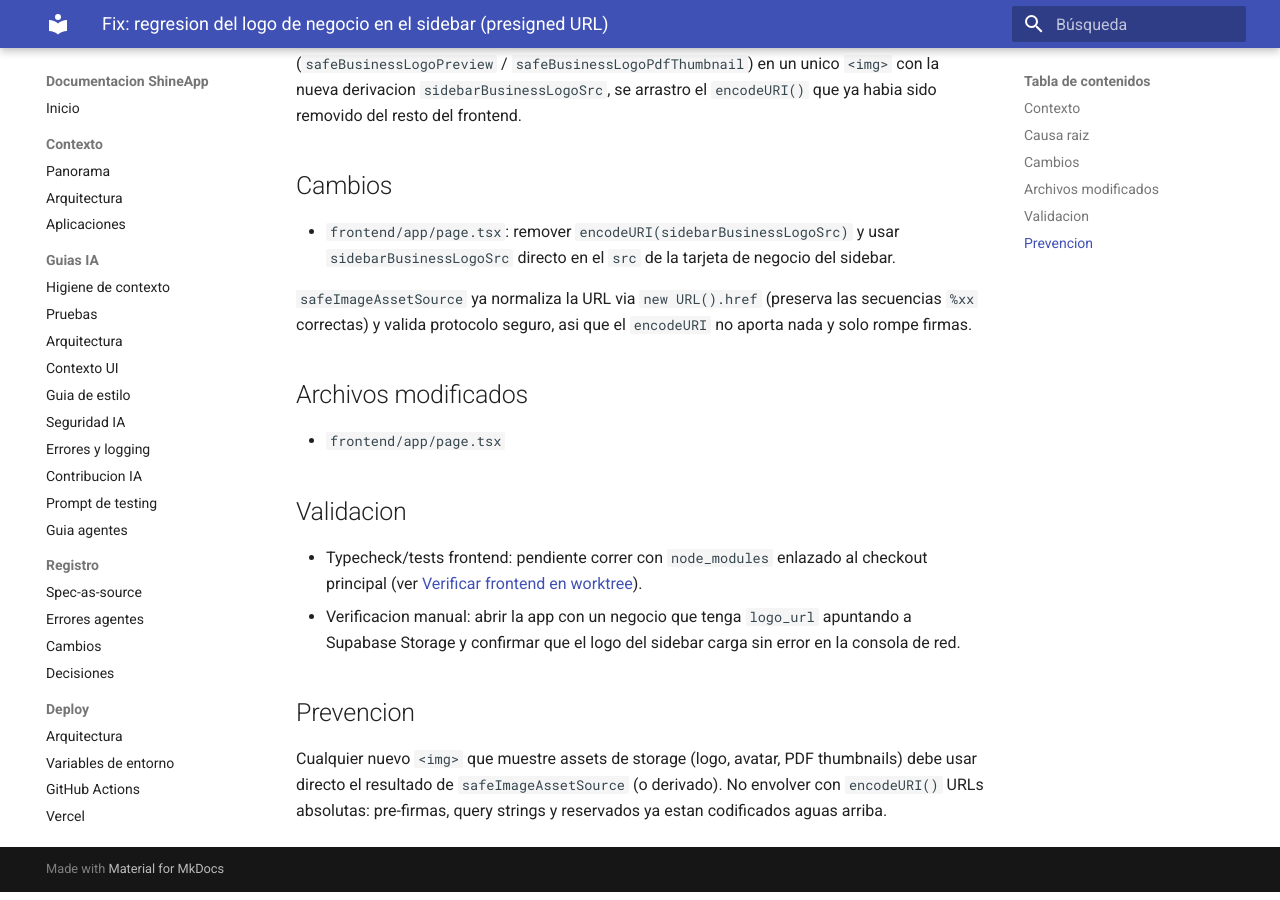
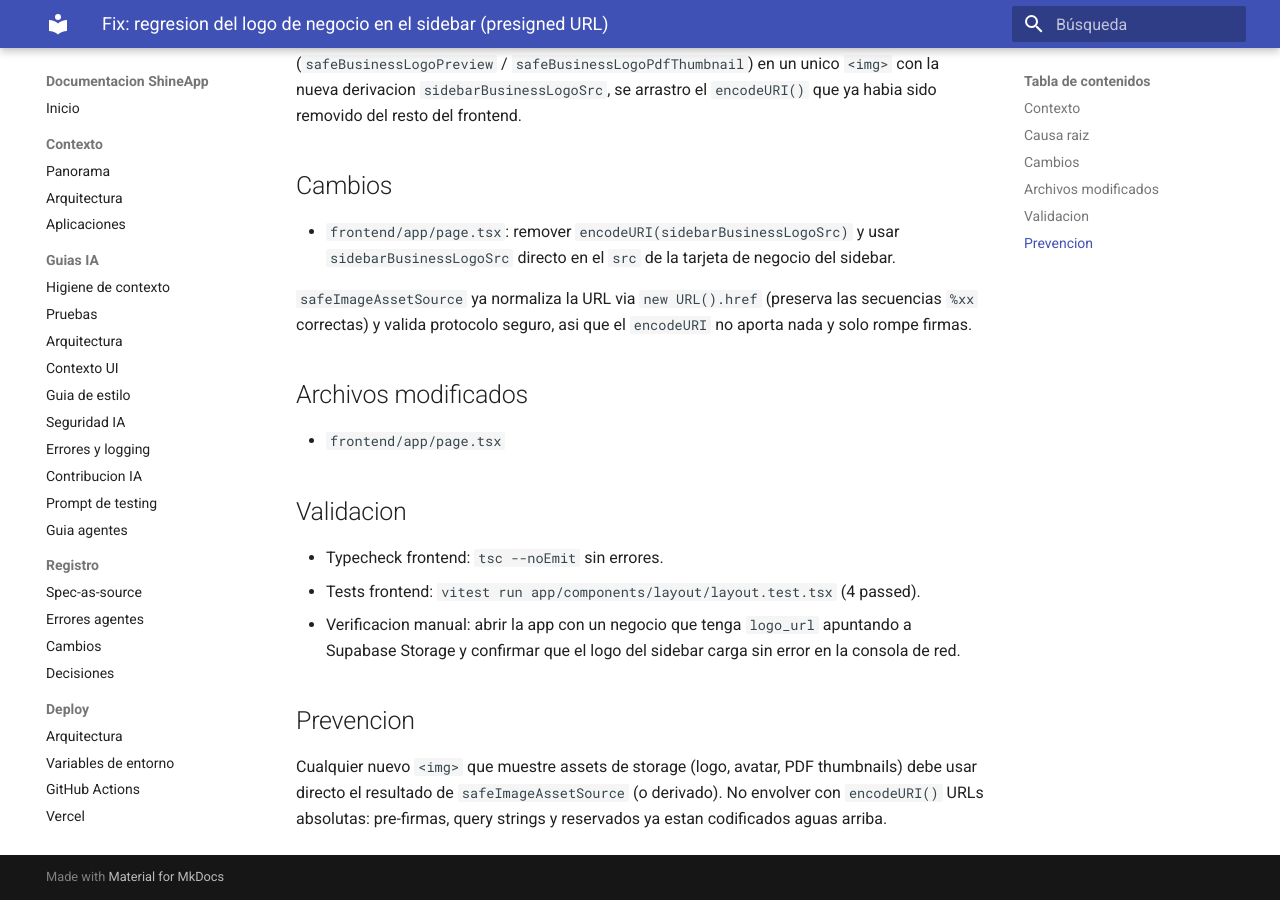
Before and after one commit to juanikitro/ShineApp, an MkDocs documentation site: the page built from docs/registro/cambios/2026-06-05-fix-sidebar-logo-presigned-url-regresion.md, in a window 1280 px wide and 900 px high, scrolled down 651 px. Built offline with MkDocs 1.6.1 and Material for MkDocs 9.7.7, drawn with Linux system fonts in a browser that asks for light colours.

Commit message:
fix(docs): remover link a README inexistente en el registro del fix
El registro 2026-06-05-fix-sidebar-logo-presigned-url-regresion.md
linkeaba a `../../../README.md`, ruta que mkdocs --strict no resuelve
desde docs/, rompiendo el build de docs en CI.

Reemplazo el link por una descripcion directa de los comandos de
validacion que ya se corrieron.

Co-Authored-By: Claude Opus 4.7 <noreply@anthropic.com>

```diff
--- a/docs/registro/cambios/2026-06-05-fix-sidebar-logo-presigned-url-regresion.md
+++ b/docs/registro/cambios/2026-06-05-fix-sidebar-logo-presigned-url-regresion.md
@@ -26,7 +26,8 @@ La regresion entro con el commit `177b60c` ("fix(ui): mostrar solo el logo del n
 
 ## Validacion
 
-- Typecheck/tests frontend: pendiente correr con `node_modules` enlazado al checkout principal (ver [Verificar frontend en worktree](../../../README.md)).
+- Typecheck frontend: `tsc --noEmit` sin errores.
+- Tests frontend: `vitest run app/components/layout/layout.test.tsx` (4 passed).
 - Verificacion manual: abrir la app con un negocio que tenga `logo_url` apuntando a Supabase Storage y confirmar que el logo del sidebar carga sin error en la consola de red.
 
 ## Prevencion
```
